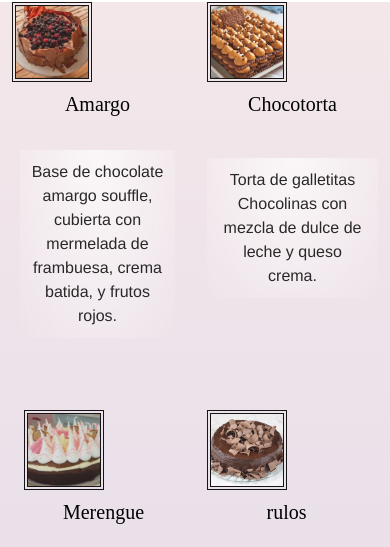
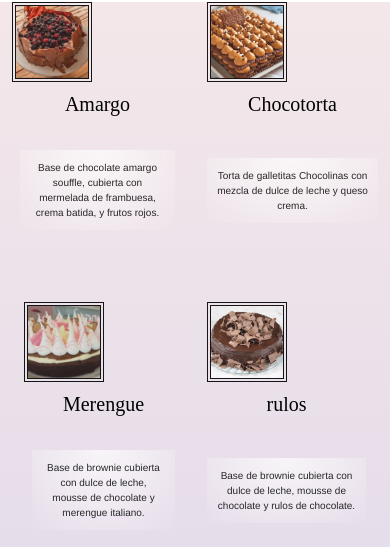
Before and after one commit to produccion2018/Postres-mireya, a plain HTML site: page pages/menu.html in a window 390 px wide. Shown: the part 508-1055 px from the top of the page. Drawn offline with nearby package versions, Linux system fonts and the light colour scheme; a web font is replaced by a local one.

Commit message:
actualizo

```diff
--- a/css/estylo.css
+++ b/css/estylo.css
@@ -146,7 +146,7 @@ h1{
 
 @media screen and (max-width: 404px){
 .fondo{
-  background-color: white;
+  background-color: blue;
 }
 }
 
@@ -159,7 +159,7 @@ h1{
 }
 }
 
-@media screen and (max-width: 767px){
+@media screen and (max-width: 404px){
   .imag :hover{
     transform: scale(1.1)
   }
@@ -186,6 +186,16 @@ font-family: 'Franklin Gothic Medium', 'Arial Narrow', Arial, sans-serif;
   color: rgb(20, 20, 20);
   opacity: 0.9;
 }
+
+@media screen and (max-width: 870px){
+  .enunciado{
+    font-size: 10px;
+  }
+}
+
+
+
+
 
 .ama{
   font-family: PlayfairDisplay-Bold;
```
